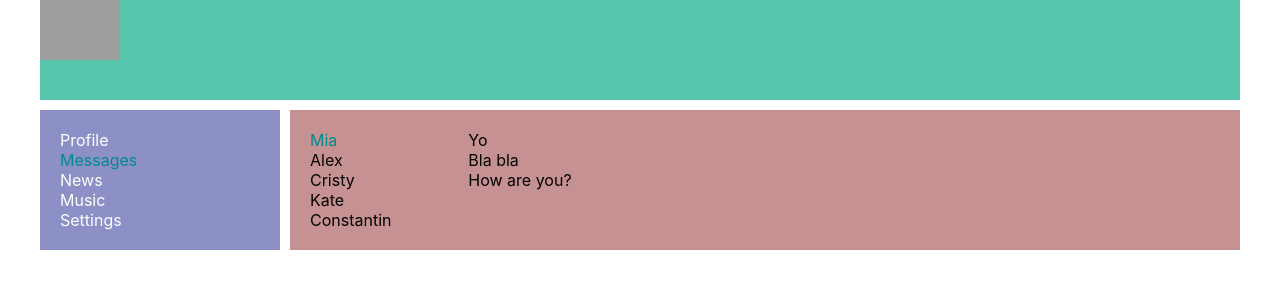
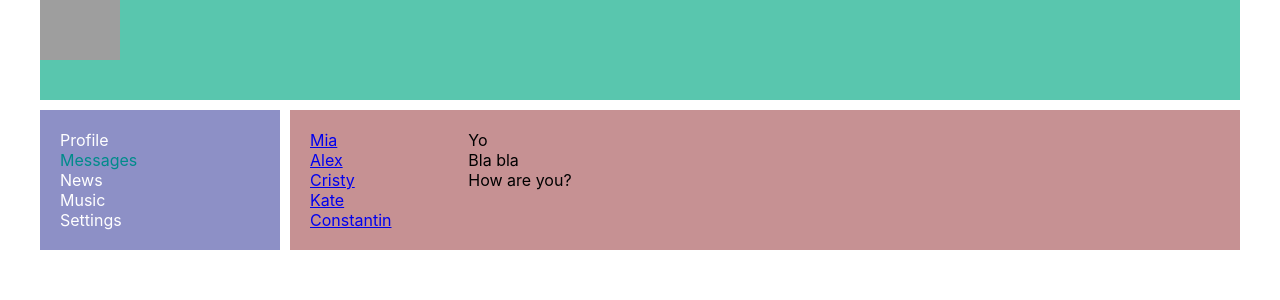
Before and after one commit to kkristy24/react_project01, a React (Create React App) app: page /dialogs in a window 1280 px wide. Shown: the top 300 px of the page. Built offline with nearby package versions, Linux system fonts and the light colour scheme; grey boxes are pictures that could not be loaded.

Commit message:
Add NavLink to Dialogs

```diff
--- a/src/App.js
+++ b/src/App.js
@@ -18,6 +18,7 @@ const App = (props) => {
                     <Routes>
                         <Route path='/profile' element={<Profile/>}/>
                         <Route path='/dialogs' element={<Dialogs/>}/>
+                        <Route path='/dialogs/:dialogId' element={<Dialogs/>}/>
                     </Routes>
                 </div>
             </div>
--- a/src/Components/Dialogs/Dialogs.jsx
+++ b/src/Components/Dialogs/Dialogs.jsx
@@ -1,24 +1,25 @@
 import React from "react";
 import s from './Dialogs.module.css';
+import {NavLink} from "react-router-dom";
 
 const Dialogs = () => {
     return (
         <div className={s.dialogs}>
             <div className={s.dialogsItems}>
                 <div className={s.dialog + ' ' + s.active}>
-                    Mia
+                    <NavLink to="/dialogs/1">Mia</NavLink>
                 </div>
                 <div className={s.dialog}>
-                    Alex
+                    <NavLink to="/dialogs/2">Alex</NavLink>
                 </div>
                 <div className={s.dialog}>
-                    Cristy
+                    <NavLink to="/dialogs/3">Cristy</NavLink>
                 </div>
                 <div className={s.dialog}>
-                    Kate
+                    <NavLink to="/dialogs/4">Kate</NavLink>
                 </div>
                 <div className={s.dialog}>
-                    Constantin
+                    <NavLink to="/dialogs/5">Constantin</NavLink>
                 </div>
             </div>
             <div className={s.messages}>
```
